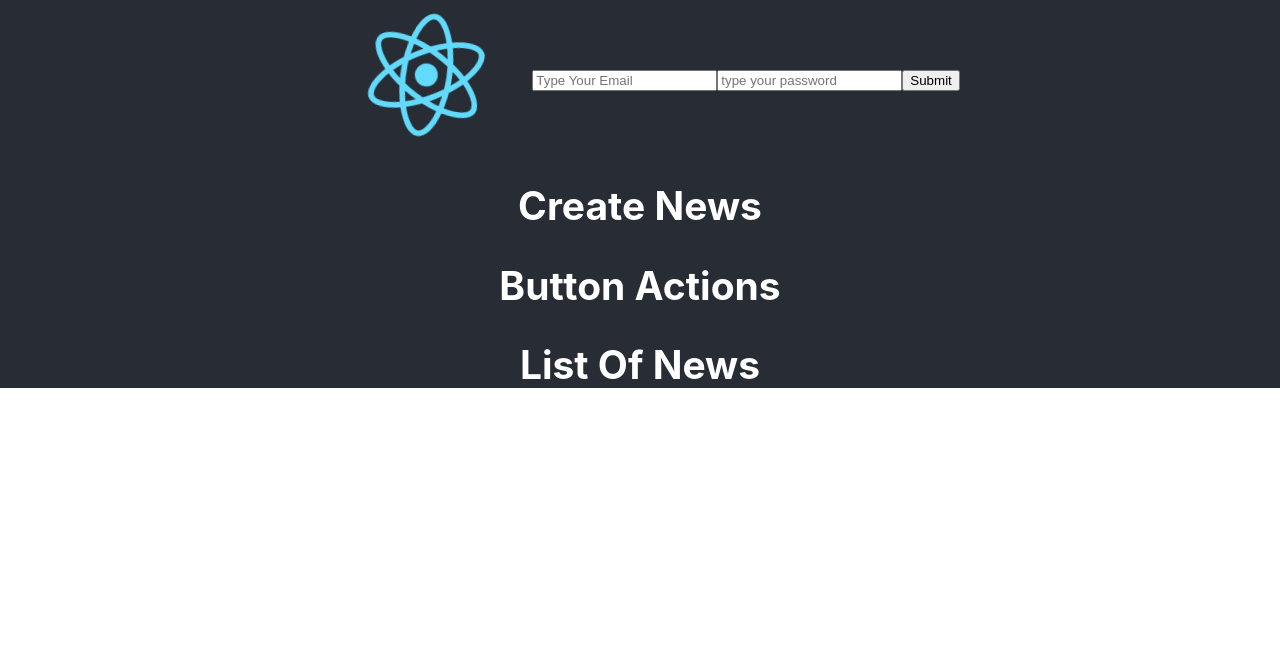
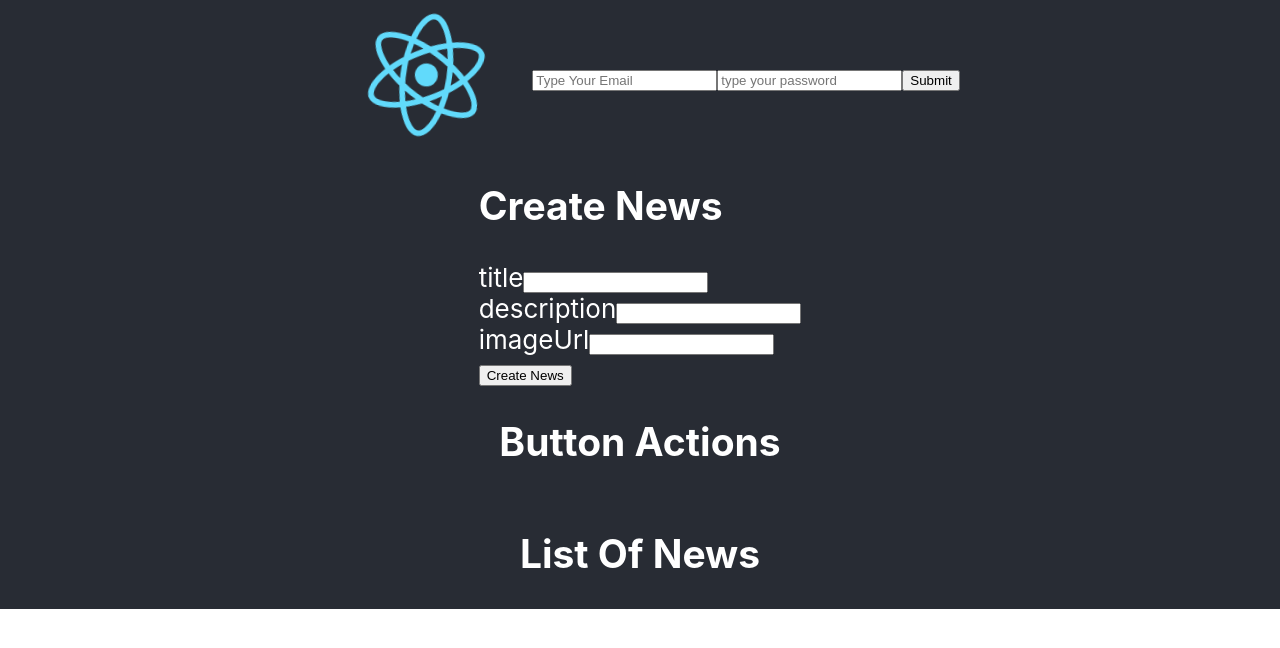
Before and after one commit to hermannleboss/News-App, a React (Create React App) app in the folder front/: page / in a window 1280 px wide. Shown: the top 648 px of the page. Built offline with nearby package versions, Linux system fonts and the light colour scheme.

Commit message:
Create form OK

```diff
--- a/front/src/components/App.js
+++ b/front/src/components/App.js
@@ -8,7 +8,7 @@ function App() {
     return (
         <div className="App">
             <Nav></Nav>
-            <div>
+            <div className="App-content">
                 <CreateNews></CreateNews>
                 <Action></Action>
                 <ListNews></ListNews>
--- a/front/src/components/CreateNews.js
+++ b/front/src/components/CreateNews.js
@@ -1,8 +1,16 @@
-function CreateNews(){
-    return(
+function CreateNews() {
+    return (
         <div>
             <h2>Create News</h2>
+
+            <form action="">
+                <div><label htmlFor="">title</label><input type="text"/></div>
+                <div><label htmlFor="">description</label><input type="text"/></div>
+                <div><label htmlFor="">imageUrl</label><input type="text"/></div>
+                <button>Create News</button>
+            </form>
         </div>
     )
 }
+
 export default CreateNews
--- a/front/src/styles/App.css
+++ b/front/src/styles/App.css
@@ -1,12 +1,18 @@
 .App {
   background-color: #282c34;
-  text-align: center;
   color: white;
   font-size: calc(10px + 2vmin);
 }
 
 .App-link {
   color: #61dafb;
+}
+
+.App-content{
+  display: flex;
+  min-width: 500px;
+  flex-direction: column;
+  align-items: center;
 }
 
 @keyframes App-logo-spin {
```
